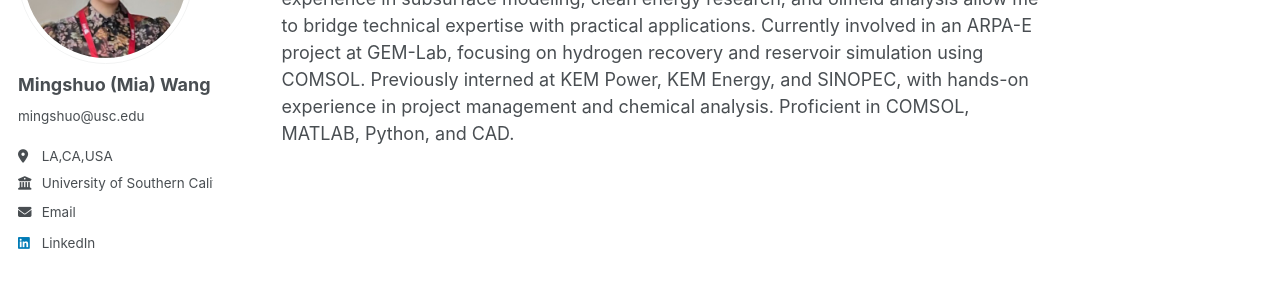
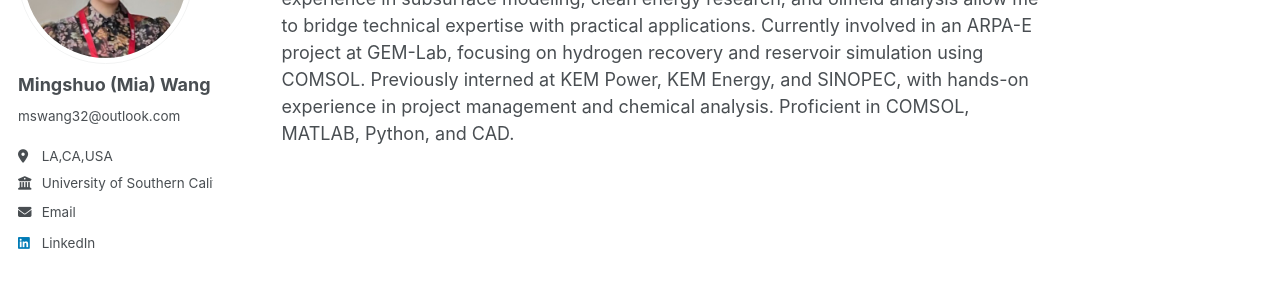
Before and after one commit to Miawang32/Miawang32.github.io, a Jekyll site: the page built from _pages/about.md, in a window 1280 px wide. Shown: the part 210-510 px from the top of the page. Built offline with Jekyll 4.4.1, drawn with Linux system fonts in a browser that asks for light colours; a script that is not in the unit is left out.

Commit message:
Update _config.yml

```diff
--- a/_config.yml
+++ b/_config.yml
@@ -25,11 +25,11 @@ author:
   avatar           : "self-photo.png"
   name             : "Mingshuo (Mia) Wang"
   pronouns         : # example: "she/her"
-  bio              :  "mingshuo@usc.edu"
+  bio              : "mswang32@outlook.com"
   location         : "LA,CA,USA"
   employer         : "University of Southern California"
   URI              : "https://miawang32.github.io/"
-  email            : "mingshuo@usc.edu"
+  email            : "mswang32@outlook.com"
 
   # Academic websites
   academia         : # URL
```
